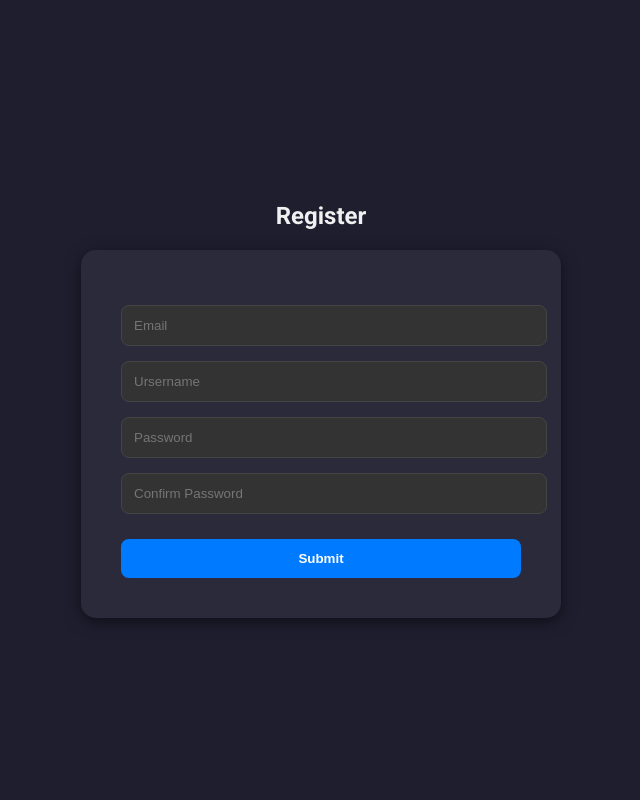
After one commit to lisaioanamercas/ShelfControl, a PHP site: the page made by views/register.php in a window 1280 px wide. The commit adds this page. Shown: the whole page, without its empty margins (319-959 px from the left). Run offline with PHP 8.4, Linux system fonts and the light colour scheme; the template is opened without the code that fills it, so the values that code supplies are empty.

Commit message:
Mock register

```diff
--- a/views/login.php
+++ b/views/login.php
@@ -55,10 +55,6 @@
     <h2>Login to Shelf Control</h2>
 
     <form method="POST" action="">
-        <?php if (!empty($error)): ?>
-            <div class="error"><?= htmlspecialchars($error) ?></div>
-        <?php endif; ?>
-
         <input type="text" name="username" placeholder="Utilizator" required />
         <input type="password" name="password" placeholder="Parolă" required />
         <button type="submit">Autentificare</button>
--- /dev/null
+++ b/views/register.php
@@ -0,0 +1,88 @@
+<!DOCTYPE html>
+<html lang="ro">
+<head>
+    <meta charset="UTF-8">
+    <meta name="viewport" content="width=device-width, initial-scale=1.0">
+    <title>Register</title>
+    <link href="https://fonts.googleapis.com/css2?family=Roboto:wght@400;700&display=swap" rel="stylesheet">
+    <style>
+        body {
+            background-color: #1e1e2f;
+            color: #ffffff;
+            display: flex;
+            flex-direction: column;
+            justify-content: center;
+            align-items: center;
+            height: 100vh;
+            margin: 0;
+            font-family: 'Roboto', Arial, sans-serif;
+        }
+
+        form {
+            background-color: #2a2a3b;
+            padding: 40px;
+            border-radius: 15px;
+            box-shadow: 0 4px 15px rgba(0, 0, 0, 0.5);
+            width: 100%;
+            max-width: 400px;
+        }
+
+        h2 {
+            text-align: center;
+            margin-bottom: 20px;
+            color: #f0f0f0;
+        }
+
+        input {
+            display: block;
+            width: 100%;
+            margin: 15px 0;
+            padding: 12px;
+            border: 1px solid #444;
+            border-radius: 8px;
+            background-color: #333;
+            color: #fff;
+        }
+
+        button {
+            background-color: #007bff; /* Albastru */
+            color: white;
+            border: none;
+            padding: 12px;
+            width: 100%;
+            cursor: pointer;
+            font-weight: bold;
+            border-radius: 8px;
+            margin-top: 10px;
+            transition: background-color 0.3s ease;
+        }
+
+        button:hover {
+            background-color: #0056b3; /* Albastru mai închis pentru hover */
+        }
+
+        .error {
+            color: #ff4d4d;
+            margin-bottom: 10px;
+            font-weight: bold;
+        }
+    </style>
+</head>
+<body>
+
+    <h2>Register</h2>
+
+    <form method="POST" action="">
+        <?php if (!empty($error)): ?>
+            <div class="error"><?= htmlspecialchars($error) ?></div>
+        <?php endif; ?>
+
+        <input type="text" name="username" placeholder="Email" required />
+        <input type="text" name="username" placeholder="Ursername" required />
+        <input type="password" name="password" placeholder="Password" required />
+        <input type="password" name="confirm_password" placeholder="Confirm Password" required />
+        <button type="submit">Submit</button>
+    </form>
+
+</body>
+</html>
```
Also changed, not shown: controllers/registerPageController.php (added, +33 -0 lines), index.php (+11 -6 lines), test_db.php (+5 -5 lines), views/home.php (+5 -5 lines), .htaccess.
